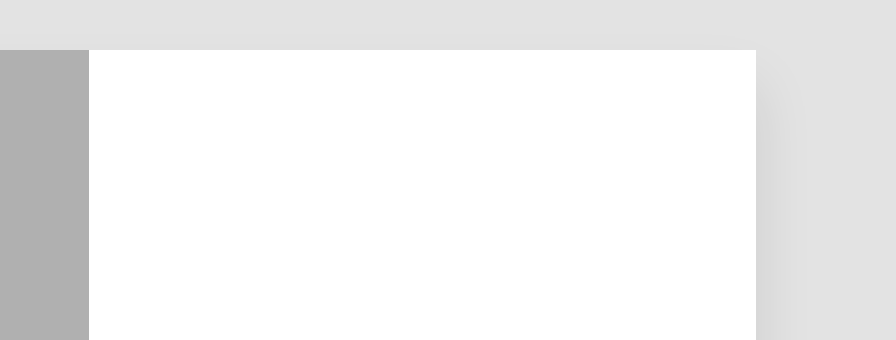
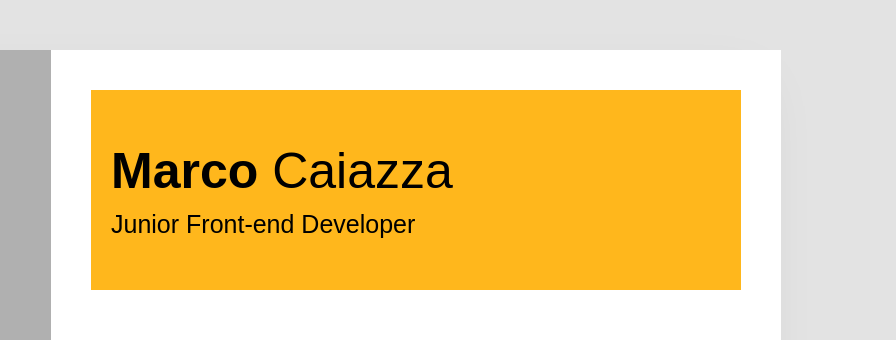
Before and after one commit to karsha19/My-CurriculumVitae, a plain HTML site: page index.html in a window 1280 px wide. Shown: the top 340 px of the page, 384-1280 px from the left. Drawn offline with Linux system fonts and the light colour scheme; a web font is replaced by a local one.

Commit message:
aggiunto nome CV

```diff
--- a/Cv.css
+++ b/Cv.css
@@ -96,3 +96,19 @@ body {
     padding: 3px;
     margin-left: 40px;
 }
+.box_Title{
+    width: 650px;
+    height: 200px;
+    background-color: rgb(255 183 28);
+    display: flex;
+    flex-direction: column;
+    justify-content: center;
+    padding: 20px;
+    gap: 10px;
+}
+.name {
+    font-size: 50px;
+}
+.job {
+    font-size: 25px;
+}
--- a/index.html
+++ b/index.html
@@ -68,7 +68,12 @@
           Via Annibale Maria di Francia, 76 | 00138 | Roma
         </div>
       </div>
-      <div class="right_Side"></div>
+      <div class="right_Side">
+        <div class="box_Title">
+          <div class="name"><strong>Marco</strong> Caiazza</div>
+          <div class="job">Junior Front-end Developer</div>
+        </div>
+      </div>
     </div>
   </body>
 </html>
```
